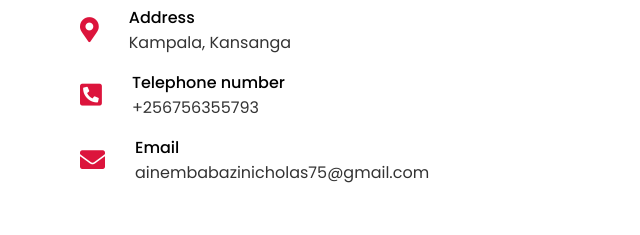
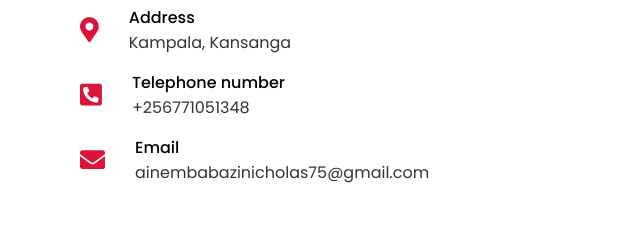
Before and after one commit to nicholas044/Portofolio, a plain HTML site: page index.html in a window 1280 px wide. Shown: the part 3532-3767 px from the top of the page, 0-640 px from the left. Drawn offline with nearby package versions, Linux system fonts and the light colour scheme.

Commit message:
Update index.html

```diff
--- a/index.html
+++ b/index.html
@@ -208,7 +208,7 @@
                             <i class="fas fa-phone-square-alt"></i>
                             <div class="info">
                                 <div class="head">Telephone number</div>
-                                <div class="sub-title">+256756355793</div>
+                                <div class="sub-title">+256771051348</div>
                             </div>
                         </div>
                         <div class="row">
```
